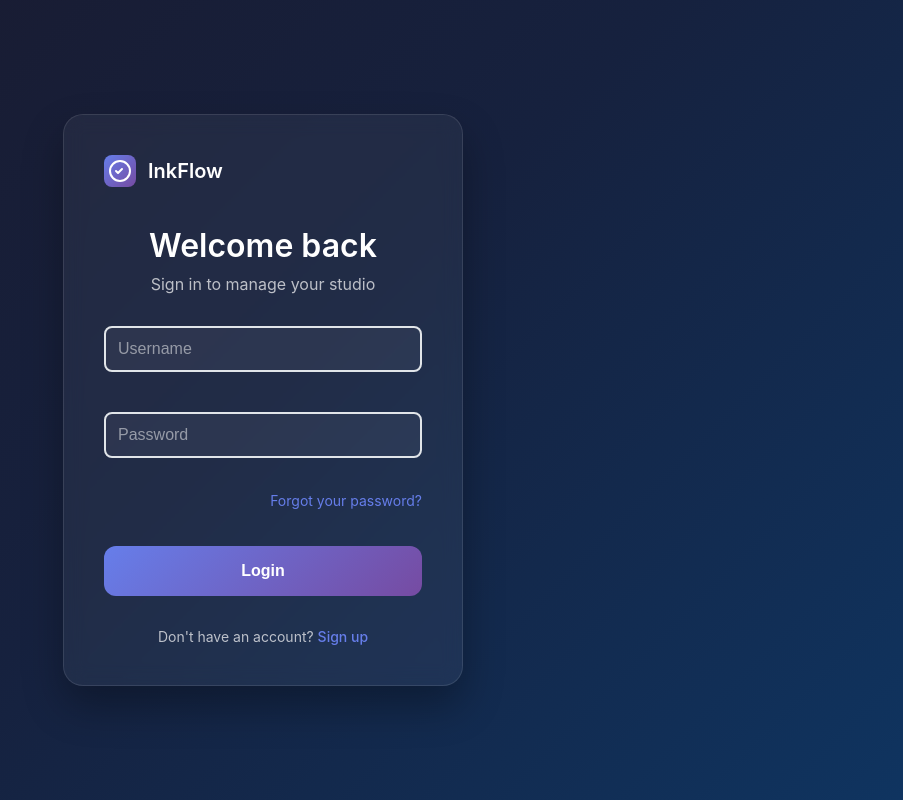
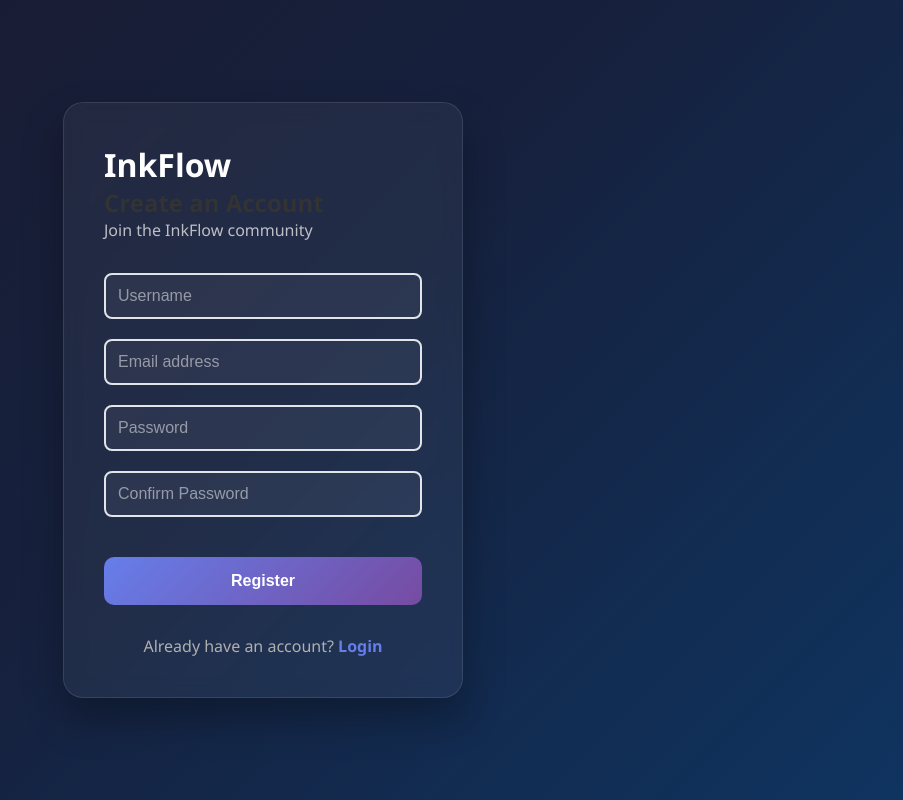
Before and after one commit to afpthedev/smyapp, a React app in the folder frontend/: page /api/admin/register in a window 1280 px wide. Before the commit this address led to /api/admin/login. Shown: the whole page, without its empty margins (377-1280 px from the left). Built offline with nearby package versions, Linux system fonts and the light colour scheme.

Commit message:
register eklenildi.

```diff
--- a/frontend/src/App.js
+++ b/frontend/src/App.js
@@ -1,8 +1,10 @@
 import React from 'react';
 import { BrowserRouter as Router, Routes, Route, Navigate } from 'react-router-dom';
 import Login from './components/Login';
+import Register from './components/Register';
 import Dashboard from './components/Dashboard';
 import authService from './services/authService';
+import './styles.css';
 
 // Protected Route bileşeni
 const ProtectedRoute = ({ children }) => {
@@ -21,14 +23,20 @@ function App() {
           {/* Login sayfası */}
           <Route path="/api/admin/login" element={<Login />} />
 
-          {/* Korumalı admin rotaları */}
-          <Route path="/admin/dashboard" element={
-            <ProtectedRoute>
-              <Dashboard />
-            </ProtectedRoute>
-          } />
+          {/* Register sayfası */}
+          <Route path="/api/admin/register" element={<Register />} />
 
-          {/* Diğer rotalar için login'e yönlendir */}
+          {/* Dashboard - korumalı route */}
+          <Route
+            path="/dashboard"
+            element={
+              <ProtectedRoute>
+                <Dashboard />
+              </ProtectedRoute>
+            }
+          />
+
+          {/* Diğer tüm route'lar login'e yönlendirilir */}
           <Route path="*" element={<Navigate to="/api/admin/login" replace />} />
         </Routes>
       </div>
--- a/frontend/src/components/Login.js
+++ b/frontend/src/components/Login.js
@@ -31,8 +31,8 @@ const Login = () => {
       const result = await authService.login(credentials);
 
       if (result.success) {
-        // Başarılı giriş
-        navigate('/admin/dashboard');
+        // Başarılı giriş - doğru route'a yönlendir
+        navigate('/dashboard');
       } else {
         // Hata durumu
         setError(result.error || 'Giriş başarısız. Lütfen bilgilerinizi kontrol ediniz.');
@@ -114,7 +114,7 @@ const Login = () => {
 
           <div className="signup-section">
             <span>Don't have an account? </span>
-            <a href="#" className="signup-link">Sign up</a>
+            <a href="#" className="signup-link" onClick={(e) => { e.preventDefault(); navigate('/api/admin/register'); }}>Sign up</a>
           </div>
         </div>
       </div>
--- /dev/null
+++ b/frontend/src/components/Register.js
@@ -0,0 +1,157 @@
+import React, { useState } from 'react';
+import { useNavigate } from 'react-router-dom';
+import authService from '../services/authService';
+
+const Register = () => {
+  const [formData, setFormData] = useState({
+    username: '',
+    email: '',
+    password: '',
+    confirmPassword: ''
+  });
+  const [error, setError] = useState('');
+  const [loading, setLoading] = useState(false);
+  const navigate = useNavigate();
+
+  const handleChange = (e) => {
+    setFormData({
+      ...formData,
+      [e.target.name]: e.target.value
+    });
+  };
+
+  const handleSubmit = async (e) => {
+    e.preventDefault();
+    setError('');
+
+    // Form validation
+    if (!formData.username || !formData.email || !formData.password || !formData.confirmPassword) {
+      setError('All fields are required');
+      return;
+    }
+
+    if (formData.password !== formData.confirmPassword) {
+      setError('Passwords do not match');
+      return;
+    }
+
+    if (formData.password.length < 6) {
+      setError('Password must be at least 6 characters long');
+      return;
+    }
+
+    setLoading(true);
+
+    try {
+      // Register API call
+      const response = await authService.register({
+        username: formData.username,
+        email: formData.email,
+        password: formData.password
+      });
+
+      if (response.success) {
+        // Registration successful, redirect to login
+        navigate('/api/admin/login', {
+          state: { message: 'Registration successful! Please login with your credentials.' }
+        });
+      } else {
+        setError(response.message || 'Registration failed');
+      }
+    } catch (error) {
+      console.error('Registration error:', error);
+      setError('Registration failed. Please try again.');
+    } finally {
+      setLoading(false);
+    }
+  };
+
+  const handleLoginRedirect = () => {
+    navigate('/api/admin/login');
+  };
+
+  return (
+    <div className="register-page">
+      <div className="register-container">
+        <div className="logo">
+          <h1>InkFlow</h1>
+        </div>
+
+        <div className="welcome-section">
+          <h2>Create an Account</h2>
+          <p>Join the InkFlow community</p>
+        </div>
+
+        <form onSubmit={handleSubmit} className="register-form">
+          {error && <div className="error-message">{error}</div>}
+
+          <div className="form-group">
+            <input
+              type="text"
+              name="username"
+              placeholder="Username"
+              value={formData.username}
+              onChange={handleChange}
+              className="form-input"
+              disabled={loading}
+              required
+            />
+          </div>
+
+          <div className="form-group">
+            <input
+              type="email"
+              name="email"
+              placeholder="Email address"
+              value={formData.email}
+              onChange={handleChange}
+              className="form-input"
+              disabled={loading}
+              required
+            />
+          </div>
+
+          <div className="form-group">
+            <input
+              type="password"
+              name="password"
+              placeholder="Password"
+              value={formData.password}
+              onChange={handleChange}
+              className="form-input"
+              disabled={loading}
+              required
+            />
+          </div>
+
+          <div className="form-group">
+            <input
+              type="password"
+              name="confirmPassword"
+              placeholder="Confirm Password"
+              value={formData.confirmPassword}
+              onChange={handleChange}
+              className="form-input"
+              disabled={loading}
+              required
+            />
+          </div>
+
+          <button
+            type="submit"
+            className="register-button"
+            disabled={loading}
+          >
+            {loading ? 'Creating Account...' : 'Register'}
+          </button>
+        </form>
+
+        <div className="login-section">
+          <p>Already have an account? <span onClick={handleLoginRedirect} className="login-link">Login</span></p>
+        </div>
+      </div>
+    </div>
+  );
+};
+
+export default Register;
--- a/frontend/src/services/authService.js
+++ b/frontend/src/services/authService.js
@@ -4,15 +4,21 @@ class AuthService {
   // Login method
   async login(credentials) {
     try {
+      console.log('Login attempt with:', credentials.username);
+
       const response = await apiService.post('/authenticate', {
         username: credentials.username,
         password: credentials.password,
         rememberMe: credentials.rememberMe || false
       });
 
+      console.log('Login response:', response);
+
       if (response.success && response.data) {
         // JWT token'ı localStorage'a kaydet
         const token = response.data.id_token;
+        console.log('Token received:', token ? 'Yes' : 'No');
+
         localStorage.setItem('jwt_token', token);
         localStorage.setItem('isAuthenticated', 'true');
         localStorage.setItem('username', credentials.username);
@@ -25,6 +31,7 @@ class AuthService {
           }
         };
       } else {
+        console.log('Login failed:', response.error);
         return {
           success: false,
           error: response.error || 'Giriş başarısız'
@@ -35,6 +42,36 @@ class AuthService {
       return {
         success: false,
         error: 'Giriş sırasında bir hata oluştu'
+      };
+    }
+  }
+
+  // Register method
+  async register(userData) {
+    try {
+      const response = await apiService.post('/register', {
+        login: userData.username,
+        email: userData.email,
+        password: userData.password,
+        langKey: 'en'
+      });
+
+      if (response.success) {
+        return {
+          success: true,
+          message: 'Registration successful'
+        };
+      } else {
+        return {
+          success: false,
+          message: response.error || 'Registration failed'
+        };
+      }
+    } catch (error) {
+      console.error('Registration error:', error);
+      return {
+        success: false,
+        message: 'Registration failed. Please try again.'
       };
     }
   }
--- a/frontend/src/styles.css
+++ b/frontend/src/styles.css
@@ -272,7 +272,74 @@ body {
   }
 }
 
-/* Dashboard Styles */
+/* Register Styles */
+.register-page {
+  min-height: 100vh;
+  background: linear-gradient(135deg, #1a1a2e 0%, #16213e 50%, #0f3460 100%);
+  display: flex;
+  align-items: center;
+  justify-content: center;
+  padding: 20px;
+}
+
+.register-container {
+  width: 100%;
+  max-width: 400px;
+  background: rgba(255, 255, 255, 0.05);
+  backdrop-filter: blur(10px);
+  border: 1px solid rgba(255, 255, 255, 0.1);
+  border-radius: 20px;
+  padding: 40px;
+  box-shadow: 0 20px 40px rgba(0, 0, 0, 0.3);
+}
+
+.register-form {
+  margin-top: 30px;
+}
+
+.register-button {
+  width: 100%;
+  padding: 15px;
+  background: linear-gradient(135deg, #667eea 0%, #764ba2 100%);
+  color: white;
+  border: none;
+  border-radius: 10px;
+  font-size: 16px;
+  font-weight: 600;
+  cursor: pointer;
+  transition: all 0.3s ease;
+  margin-top: 20px;
+}
+
+.register-button:hover:not(:disabled) {
+  transform: translateY(-2px);
+  box-shadow: 0 8px 25px rgba(102, 126, 234, 0.4);
+}
+
+.register-button:disabled {
+  opacity: 0.7;
+  cursor: not-allowed;
+  transform: none;
+}
+
+.login-section {
+  text-align: center;
+  margin-top: 30px;
+  color: #b0b0b0;
+}
+
+.login-link {
+  color: #667eea;
+  cursor: pointer;
+  text-decoration: none;
+  font-weight: 600;
+  transition: color 0.3s ease;
+}
+
+.login-link:hover {
+  color: #764ba2;
+  text-decoration: underline;
+}
 .header {
   display: flex;
   justify-content: space-between;
```
